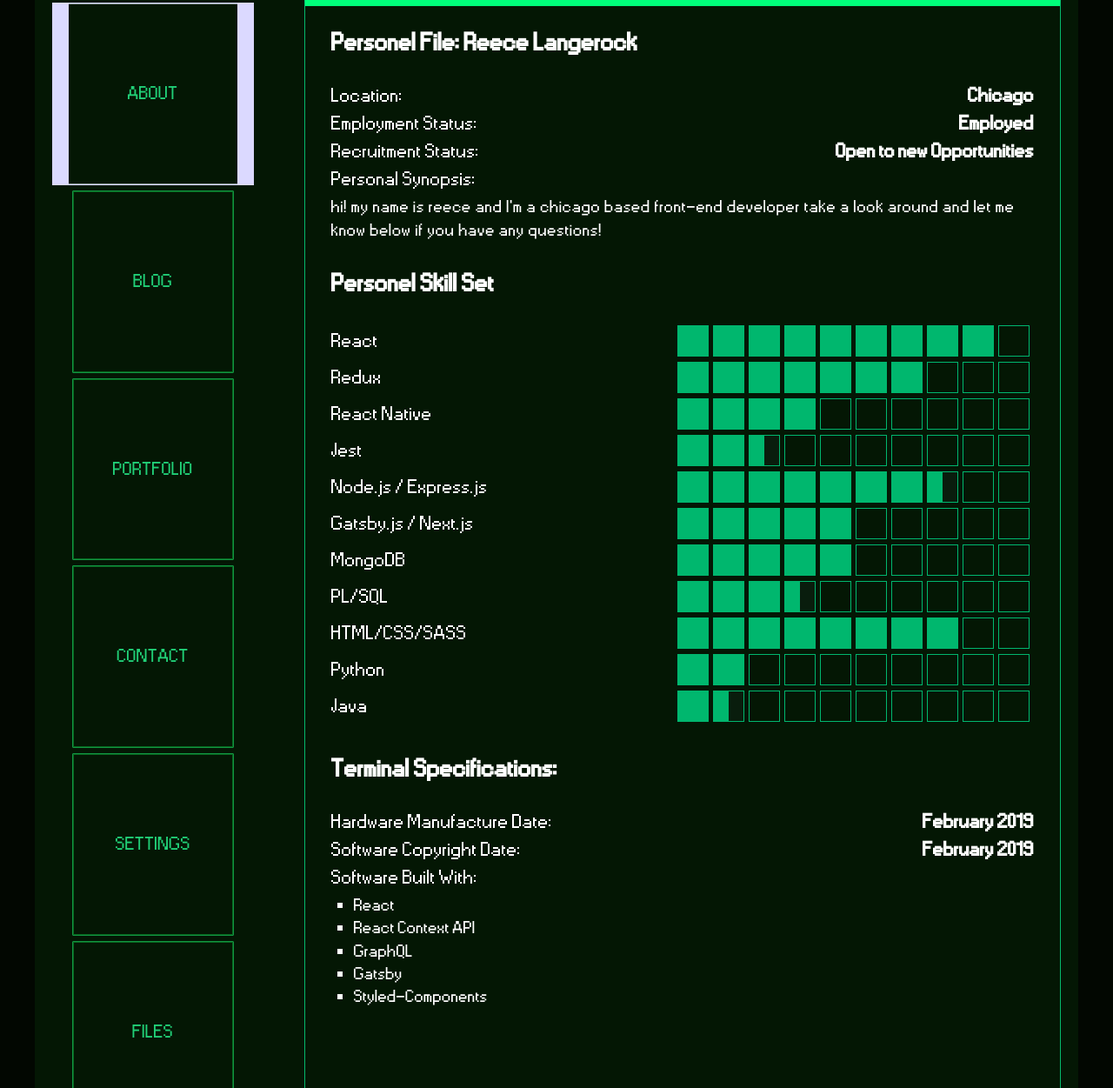
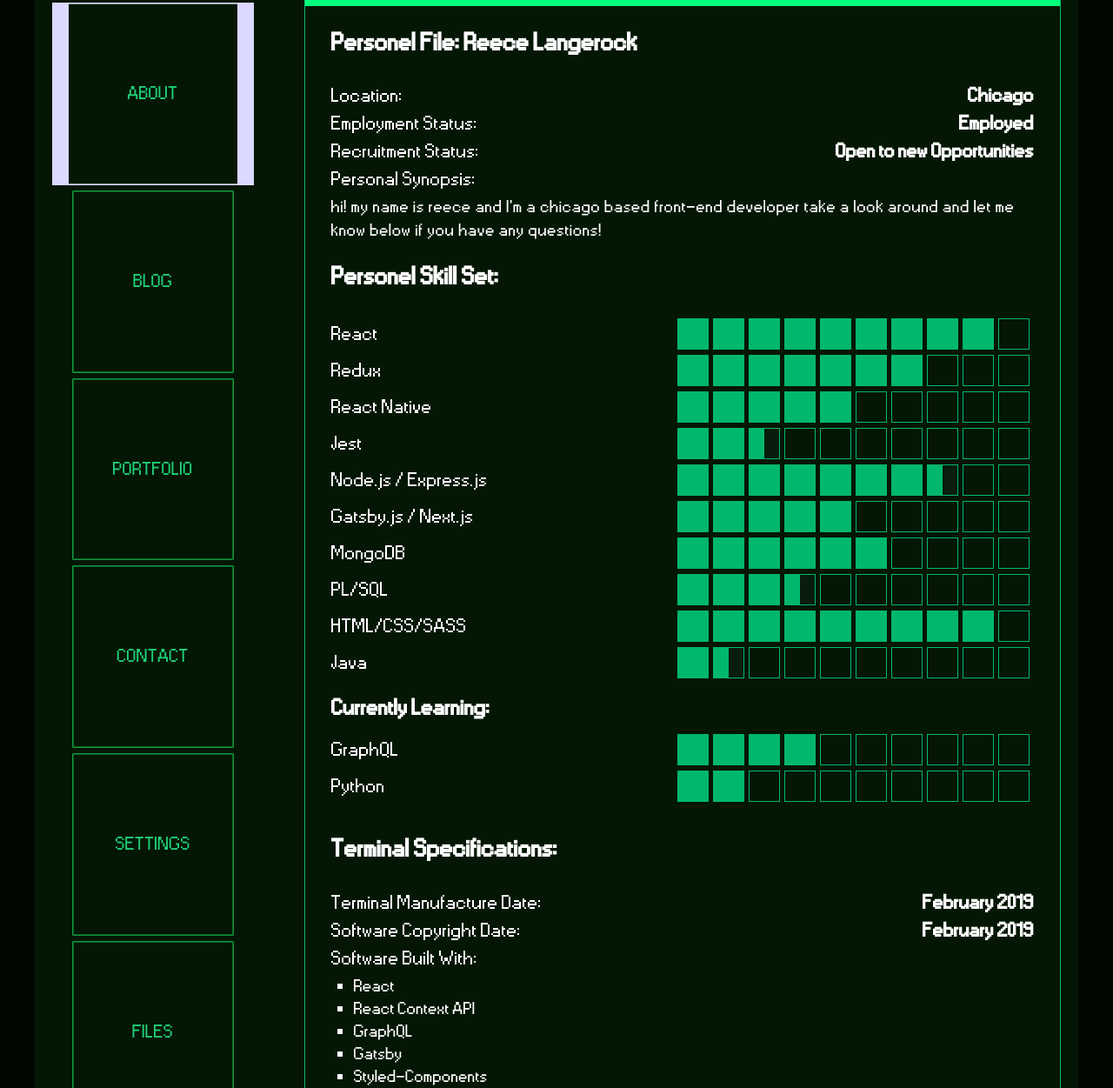
Before and after one commit to ReeceLangerock/portfolio2019, a Gatsby site: page / in a window 1280 px wide and 1483 px high. Shown: the part 145-1396 px from the top of the page at 87% size. Built offline with nearby package versions, Linux system fonts and the light colour scheme; Gatsby itself is replaced by a stand-in of ours.

Commit message:
tweaked p margin, added start of content to files page, changed order of items on index page (that needs refactoring) and added a temporary static image to test file download

```diff
--- a/src/components/layout.css
+++ b/src/components/layout.css
@@ -381,7 +381,7 @@ p {
   padding-left: 0;
   padding-right: 0;
   padding-top: 0;
-  margin-bottom: 1.45rem;
+  margin-bottom: 1rem;
 }
 figure {
   margin-left: 0;
--- a/src/pages/files.js
+++ b/src/pages/files.js
@@ -7,6 +7,7 @@ import NavContainer from '../components/navigation/NavContainer'
 import ContentWrapper from '../components/content/ContentWrapper'
 import ContentHeader from '../components/content/ContentHeader'
 import ContentContainer from '../components/content/ContentContainer'
+import File from './../components/content/File'
 const SecondPage = () => {
   return (
     <Layout>
@@ -17,7 +18,9 @@ const SecondPage = () => {
         <ContentContainer>
           <FileContainer>
 
-          No Files
+          <File name = 'Resume'/>
+          <File/>
+          <File/>
           </FileContainer>
         </ContentContainer>
       </ContentWrapper>
@@ -29,5 +32,4 @@ export default SecondPage
 
 
 const FileContainer = styled.div`
-padding: 30px 70px;
 `
--- a/src/pages/index.js
+++ b/src/pages/index.js
@@ -32,7 +32,7 @@ const IndexPage = () => (
             take a look around and let me know below if you have any questions!
           </p>
 
-          <h2>Personel Skill Set</h2>
+          <h2>Personel Skill Set:</h2>
           <Row>
             React <SkillLevel level={9} />
           </Row>
@@ -40,7 +40,7 @@ const IndexPage = () => (
             Redux <SkillLevel level={7} />
           </Row>
           <Row>
-            React Native <SkillLevel level={4} />
+            React Native <SkillLevel level={5} />
           </Row>
           <Row>
             Jest <SkillLevel level={2.5} />
@@ -52,25 +52,32 @@ const IndexPage = () => (
             Gatsby.js / Next.js <SkillLevel level={5} />
           </Row>
           <Row>
-            MongoDB <SkillLevel level={5} />
+            MongoDB <SkillLevel level={6} />
           </Row>
           <Row>
             PL/SQL <SkillLevel level={3.5} />
           </Row>
           <Row>
-            HTML/CSS/SASS <SkillLevel level={8} />
+            HTML/CSS/SASS <SkillLevel level={9} />
+          </Row>
+
+          <Row>
+            Java <SkillLevel level={1.5} />
+          </Row>
+
+          <h3>Currently Learning:</h3>
+          <Row>
+            GraphQL <SkillLevel level={4} />
           </Row>
           <Row>
             Python <SkillLevel level={2} />
           </Row>
 
-          <Row>
-            Java <SkillLevel level={1.5} />
-          </Row>
-    <br/>
+
+          <br />
           <h2>Terminal Specifications:</h2>
           <Row>
-            Hardware Manufacture Date: <b>February 2019</b>
+          Terminal Manufacture Date: <b>February 2019</b>
           </Row>
           <Row>
             Software Copyright Date: <b>February 2019</b>
@@ -101,6 +108,11 @@ const StyledContent = styled.div`
     font-size: 40px;
     font-weight: bold;
   }
+  h3 {
+    font-size: 36px;
+    font-weight: bold;
+    margin: 15px 0 10px 0;
+  }
   p {
     font-size: 28px;
   }
```
Also changed, not shown: static/linkedin.png (added).
